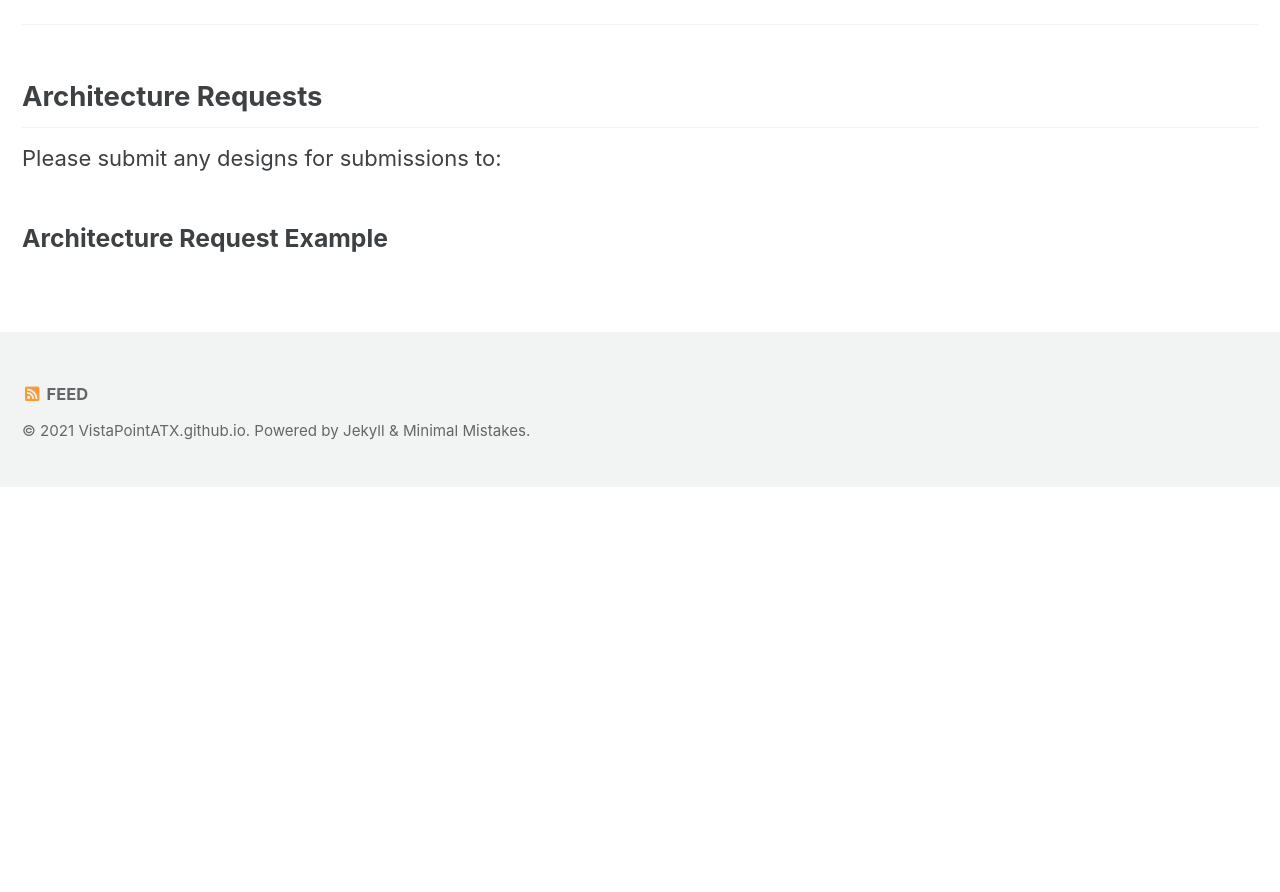
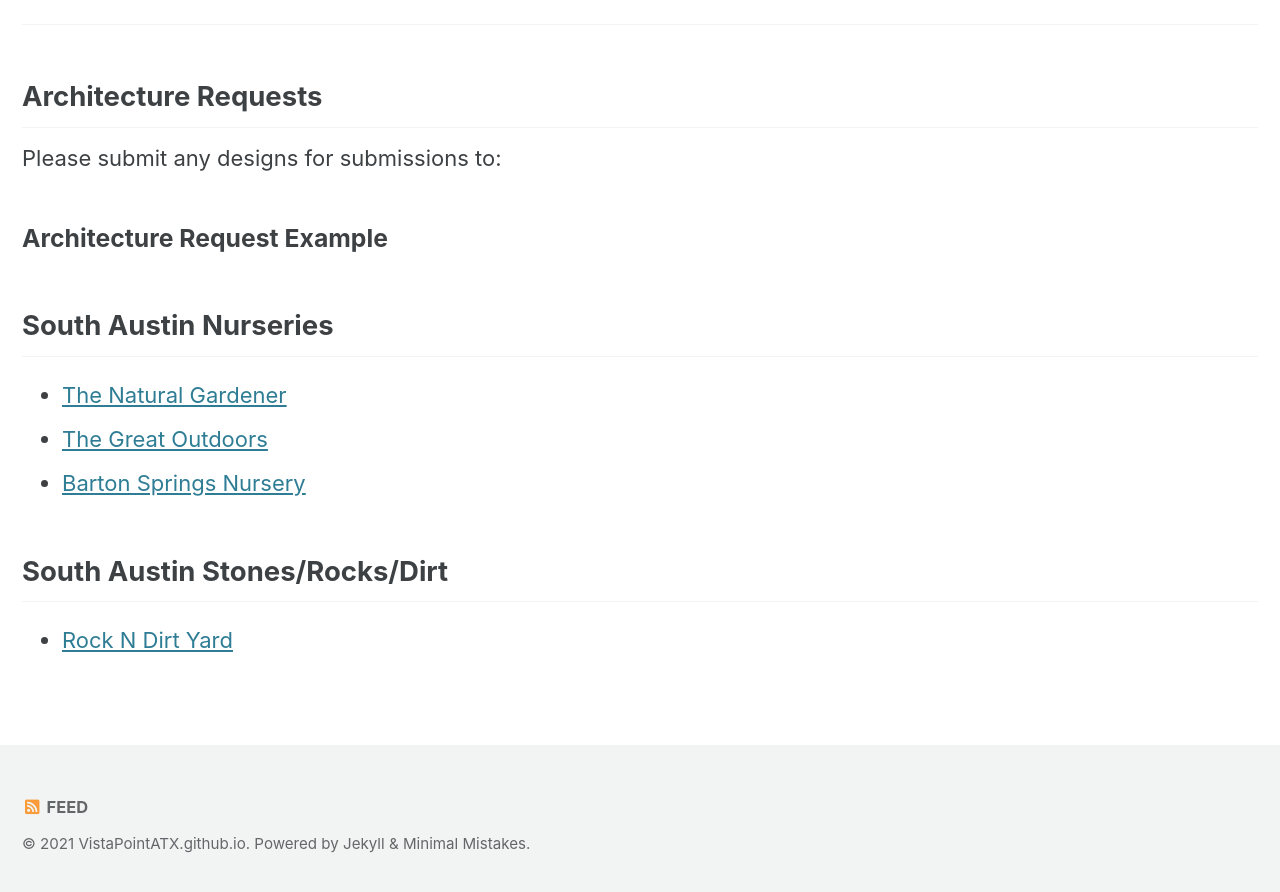
Before and after one commit to VistaPointATX/VistaPointATX.github.io, a Jekyll site: the page built from landscaping.md, in a window 1280 px wide and 900 px high, scrolled down 1098 px. Shown: the top 892 px of the window. Built offline with Jekyll 4.4.1, drawn with Linux system fonts in a browser that asks for light colours; cached includes are drawn as plain includes; before the commit the page ends 1585 px from its top, so only the background shows below that.

Commit message:
Update landscaping.md

```diff
--- a/landscaping.md
+++ b/landscaping.md
@@ -48,3 +48,11 @@ _Please ensure that you see the below section of this page for into on how to su
 Please submit any designs for submissions to:
 
 ### Architecture Request Example
+
+## South Austin Nurseries
+- [The Natural Gardener](https://tngaustin.com/)
+- [The Great Outdoors](https://gonursery.com/)
+- [Barton Springs Nursery](http://www.bartonspringsnursery.com/)
+
+## South Austin Stones/Rocks/Dirt
+- [Rock N Dirt Yard](https://rockndirtyard.com/)
```
